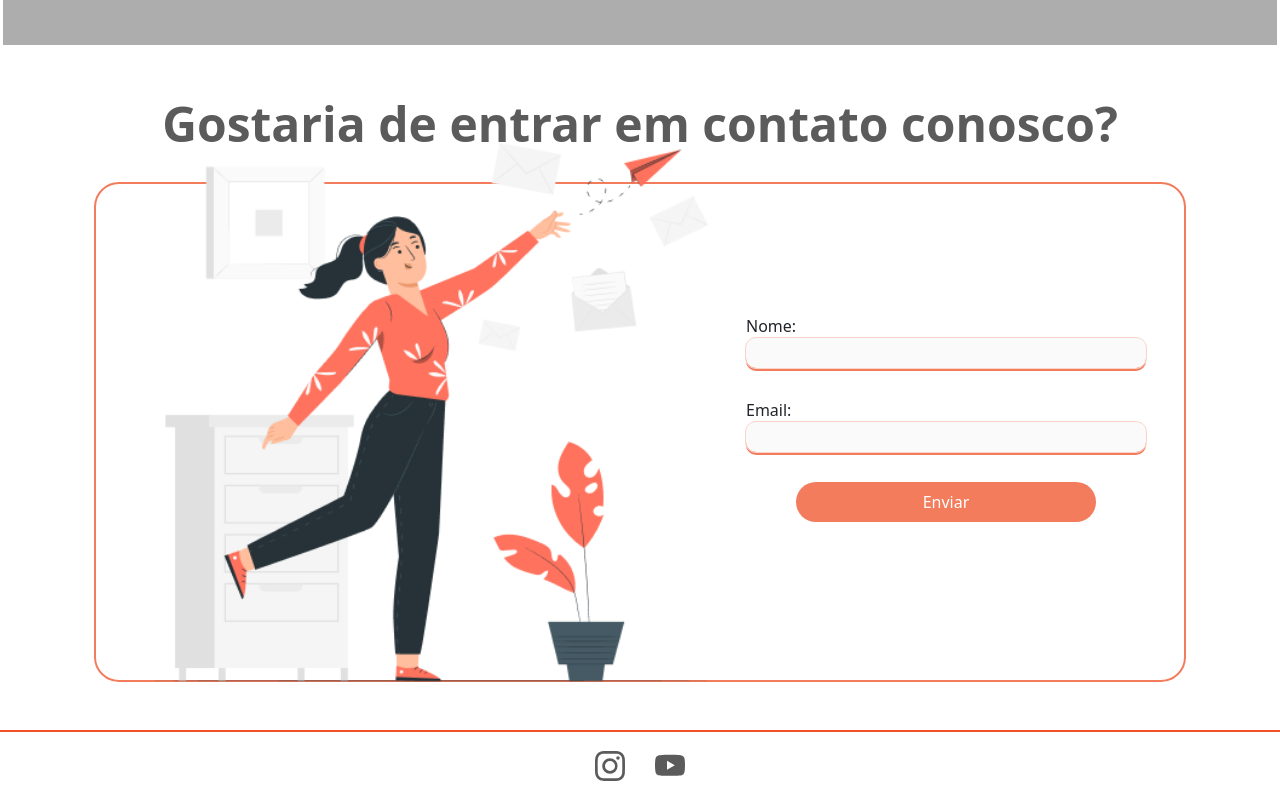
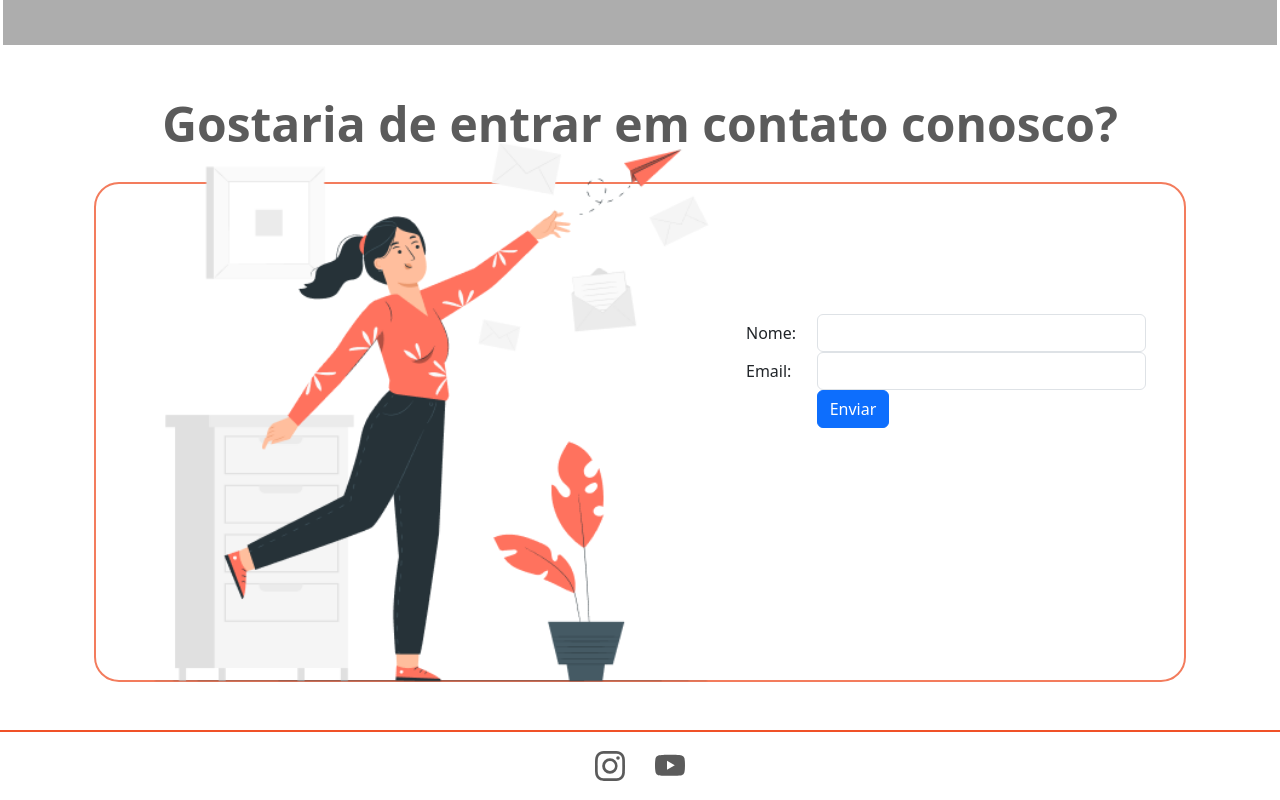
Before and after one commit to Amaro-peter/EvangelismoDigital, a React (Vite) app: page / in a window 1280 px wide. Shown: the part 1353-2153 px from the top of the page. Built offline with nearby package versions, Linux system fonts and the light colour scheme.

Commit message:
Formulário em estágios iniciais de desenvolvimento.

```diff
--- a/src/components/FormContato.tsx
+++ b/src/components/FormContato.tsx
@@ -3,11 +3,33 @@ import "./css/FormContato.css"
 
 function FormContato(){
     return (<>
-        <div className="formcontato">
+        <div className="modal-body">
             <form action="" name="form">
-                <label>Nome: <input type="text"/></label>
-                <label>Email: <input type="text"/></label>
-                <button type="submit">Enviar</button>
+                <fieldset className="form-group">
+                    {/* Formulário de contato */}
+                    <div className="form-group row">
+                        <label htmlFor="nome" className="col-form-label col-lg-2">Nome: </label>
+                        <br/>
+                        <div className="col-lg-10">
+                            <input type="text" id="nome" name="nome" className="form-control"/>
+                        </div>
+                    </div>
+
+                    <div className="form-group row">
+                        <label htmlFor="email" className="col-form-label col-lg-2">Email: </label>
+                        <br/>
+                        <div className="col-lg-10">
+                            <input type="text" id="email" name="email" className="form-control"/>
+                        </div>
+                    </div>
+
+                    <div className="form-group row">
+                        <div className="col-lg-6 offset-lg-2">
+                            <button type="button" className="btn btn-primary">Enviar</button>
+                        </div>
+                    </div>
+
+                </fieldset>
             </form>
         </div>
 
```
